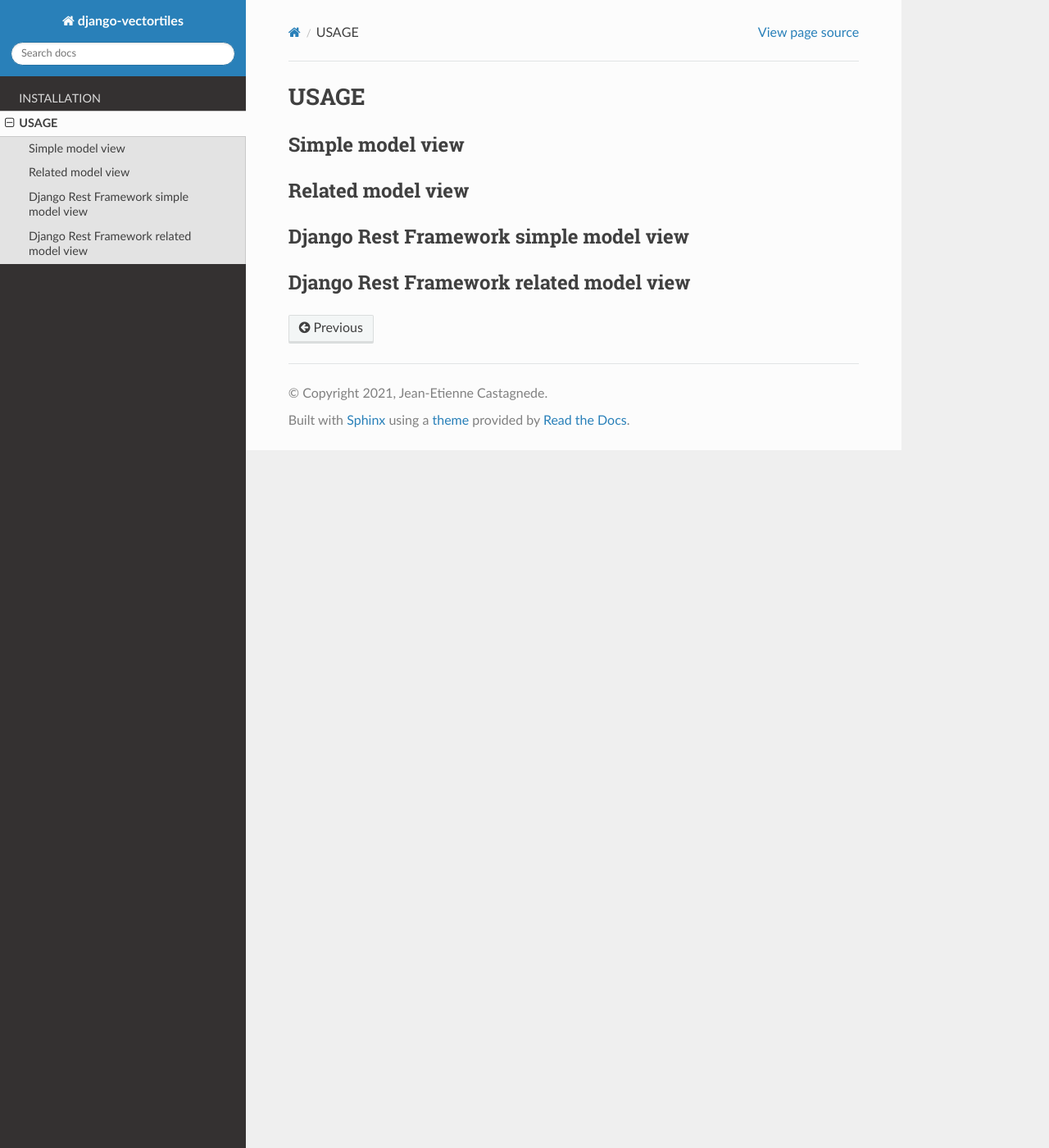
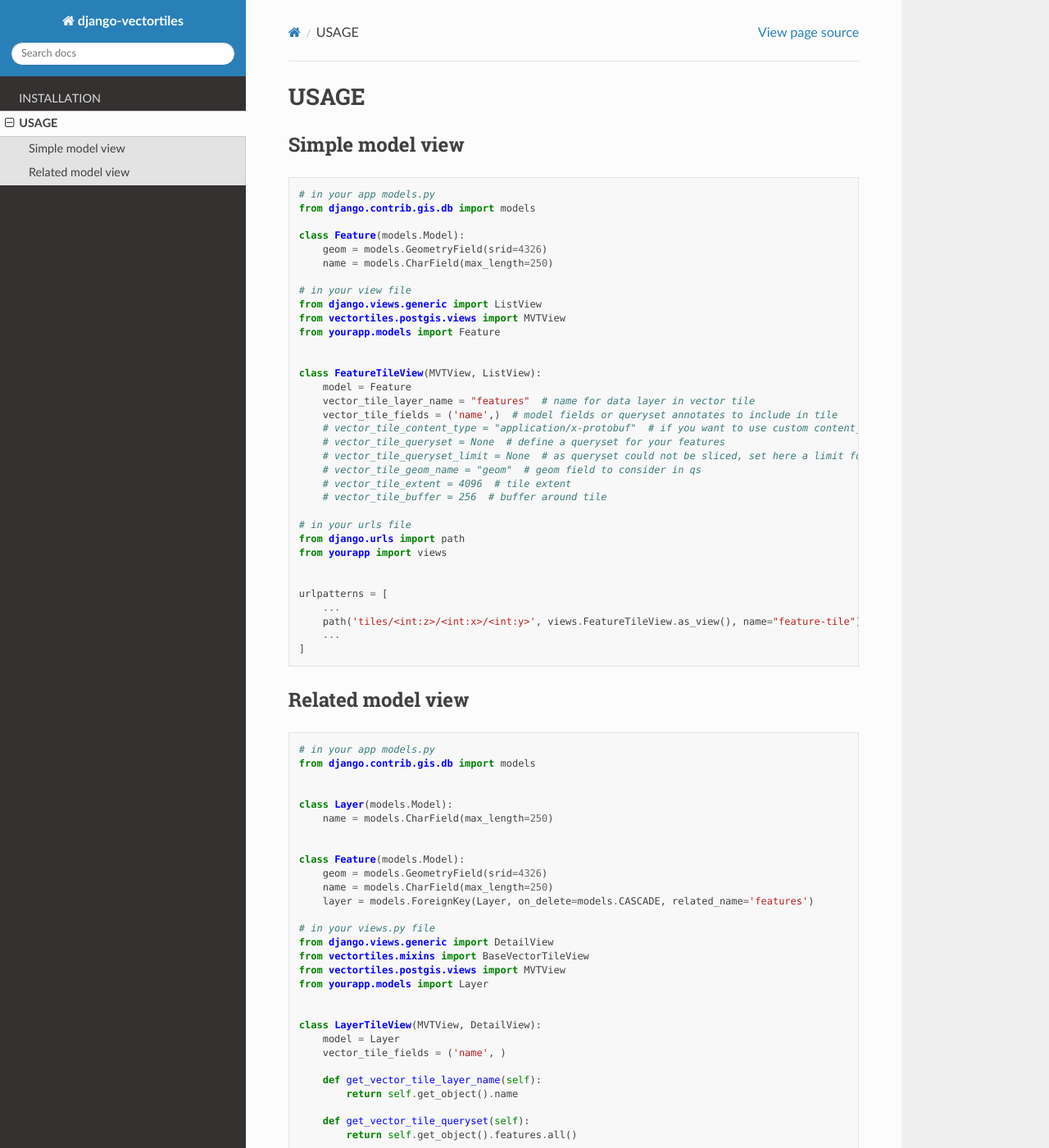
Before and after one commit to submarcos/django-vectortiles, a Sphinx documentation site: the page built from doc/usage.rst, in a window 1280 px wide and 1400 px high. Shown: the whole window at 82% size. Built offline with Sphinx 7.4.7 and the Read the Docs theme 2.0.0, drawn with Linux system fonts in a browser that asks for light colours; some of the changed text lies outside the part shown.

Commit message:
update doc

```diff
--- a/doc/usage.rst
+++ b/doc/usage.rst
@@ -5,14 +5,90 @@ USAGE
 Simple model view
 *****************
 
+.. code-block:: python
+
+    # in your app models.py
+    from django.contrib.gis.db import models
+
+    class Feature(models.Model):
+        geom = models.GeometryField(srid=4326)
+        name = models.CharField(max_length=250)
+
+    # in your view file
+    from django.views.generic import ListView
+    from vectortiles.postgis.views import MVTView
+    from yourapp.models import Feature
+
+
+    class FeatureTileView(MVTView, ListView):
+        model = Feature
+        vector_tile_layer_name = "features"  # name for data layer in vector tile
+        vector_tile_fields = ('name',)  # model fields or queryset annotates to include in tile
+        # vector_tile_content_type = "application/x-protobuf"  # if you want to use custom content_type
+        # vector_tile_queryset = None  # define a queryset for your features
+        # vector_tile_queryset_limit = None  # as queryset could not be sliced, set here a limit for your features per tile
+        # vector_tile_geom_name = "geom"  # geom field to consider in qs
+        # vector_tile_extent = 4096  # tile extent
+        # vector_tile_buffer = 256  # buffer around tile
+
+    # in your urls file
+    from django.urls import path
+    from yourapp import views
+
+
+    urlpatterns = [
+        ...
+        path('tiles/<int:z>/<int:x>/<int:y>', views.FeatureTileView.as_view(), name="feature-tile"),
+        ...
+    ]
 
 Related model view
 ******************
 
+.. code-block:: python
 
-Django Rest Framework simple model view
-***************************************
+    # in your app models.py
+    from django.contrib.gis.db import models
 
 
-Django Rest Framework related model view
-****************************************
+    class Layer(models.Model):
+        name = models.CharField(max_length=250)
+
+
+    class Feature(models.Model):
+        geom = models.GeometryField(srid=4326)
+        name = models.CharField(max_length=250)
+        layer = models.ForeignKey(Layer, on_delete=models.CASCADE, related_name='features')
+
+    # in your views.py file
+    from django.views.generic import DetailView
+    from vectortiles.mixins import BaseVectorTileView
+    from vectortiles.postgis.views import MVTView
+    from yourapp.models import Layer
+
+
+    class LayerTileView(MVTView, DetailView):
+        model = Layer
+        vector_tile_fields = ('name', )
+
+        def get_vector_tile_layer_name(self):
+            return self.get_object().name
+
+        def get_vector_tile_queryset(self):
+            return self.get_object().features.all()
+
+        def get(self, request, *args, **kwargs):
+            self.object = self.get_object()
+            return BaseVectorTileView.get(self,request=request, z=kwargs.get('z'), x=kwargs.get('x'), y=kwargs.get('y'))
+
+
+    # in your urls file
+    from django.urls import path
+    from yourapp import views
+
+
+    urlpatterns = [
+        ...
+        path('layer/<int:pk>/tile/<int:z>/<int:x>/<int:y>', views.LayerTileView.as_view(), name="layer-tile"),
+        ...
+    ]
```
